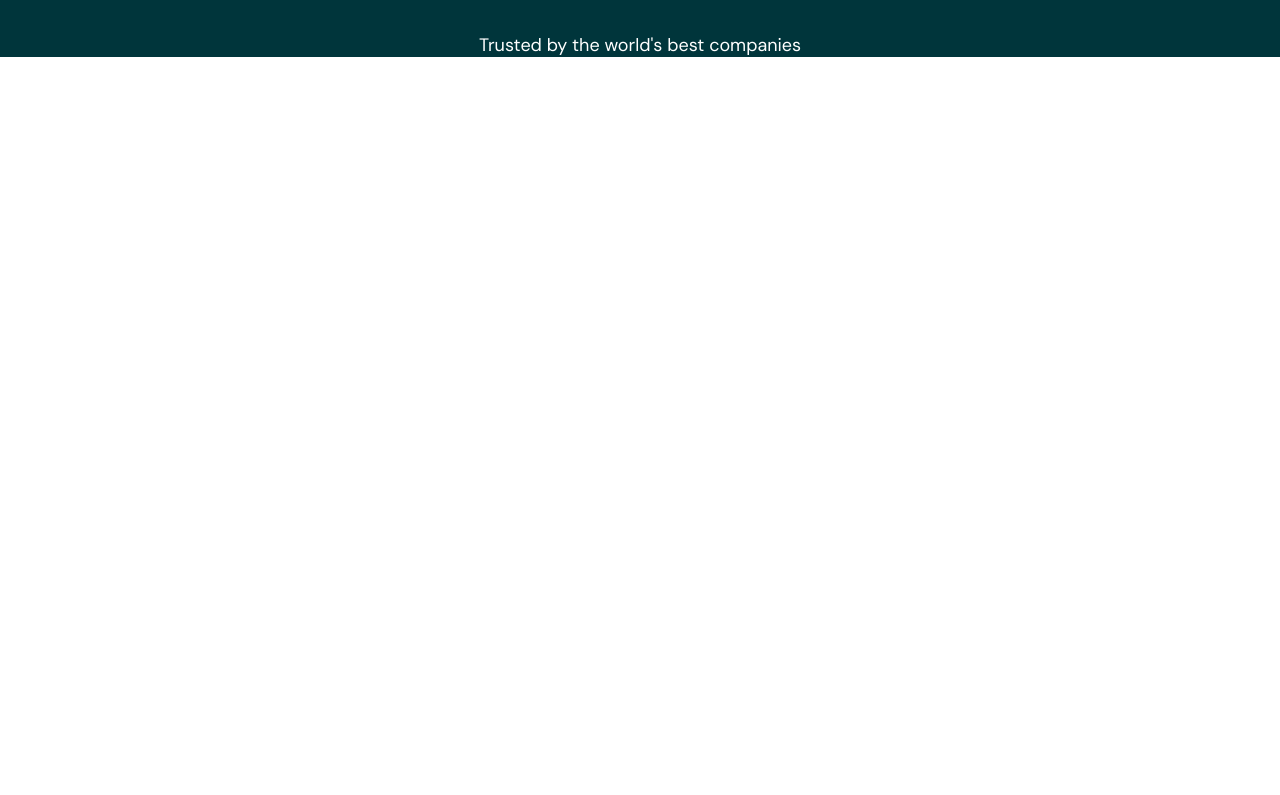
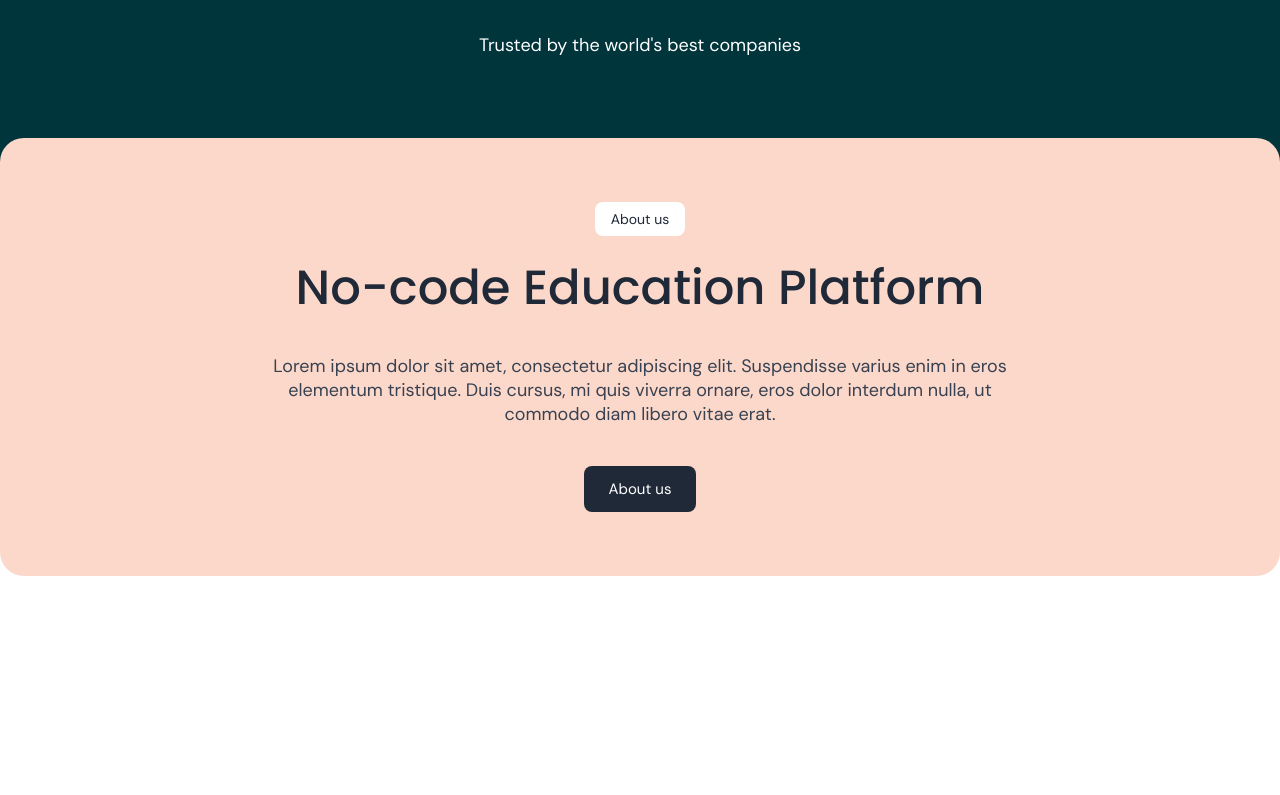
Before and after one commit to RakhmetovNurbolat/Learn-HTML-CSS-SCSS-FLEXBOX-GRID-VITE, a plain HTML site: page frist-maket/index.html in a window 1280 px wide. Shown: the part 832-1627 px from the top of the page. Before the commit the page ends 989 px from the top, so only its background shows below. Drawn offline with Linux system fonts and the light colour scheme; files whose address does not match are found by name.

Commit message:
create section-two

```diff
--- a/frist-maket/index.html
+++ b/frist-maket/index.html
@@ -48,6 +48,7 @@
      <!-- header end -->
 
      <main class="main">
+        <!-- content start -->
         <section class="section">
             <div class="container">
                 <div class="content">
@@ -102,7 +103,22 @@
                 </div>
             </div>
         </section>
+        <!-- content end -->
         <p class="main__title">Trusted by the world's best companies</p>
+        <!-- section about -->
+        <div class="about-bg">
+            <div class="container">
+                <section class="about">
+                    <a class="about__us" href="#">About us</a>
+                    <h2 class="about__h2">No-code Education Platform</h2>
+                    <p class="about__text">
+                        Lorem ipsum dolor sit amet, consectetur adipiscing elit. Suspendisse varius enim in eros elementum tristique. Duis cursus, mi quis viverra ornare, eros dolor interdum nulla, ut commodo diam libero vitae erat.
+                    </p>
+                    <a class="about__link" href="#">About us</a>
+                </section>
+            </div>
+        </div>
+
      </main>
 
 </body>
--- a/frist-maket/style.css
+++ b/frist-maket/style.css
@@ -5,7 +5,6 @@
 }
 
 body{
-    font-family: "Poppins", sans-serif;
     font-family: "DM Sans", sans-serif;
 }
 
@@ -209,5 +208,49 @@ a{
     text-align: center;
     font-size: 18px;
     color: #fff;
-    margin-bottom: 100px;
+    margin-bottom: 300px;
 }
+
+/* section about start */
+.about-bg{
+    background-color: white;
+}
+.about {
+    background-color: #FCD8CA;
+    padding: 64px 256px;
+    border-radius: 24px;
+    text-align: center;
+    transform: translateY(-50%);
+}
+
+.about__us{
+    display: inline-block;
+    background-color: #fff;
+    border-radius: 8px;
+    padding: 8px 16px;
+    color: #1F2937;
+    font-size: 14px;
+    margin-bottom: 16px;
+}
+
+.about__h2 {
+    font-family: "Poppins", sans-serif;
+    font-size: 48px;
+    color: #1F2937;
+    margin-bottom: 30px;
+    font-weight: 500;
+}
+.about__text {
+    font-size: 18px;
+    color: #374151;
+    margin-bottom: 40px;
+}
+.about__link {
+    display: inline-block;
+    background-color: #1F2937;
+    font-size: 15px;
+    border-radius: 8px;
+    padding: 13px 25px;
+    color: #fff;
+}
+/* section about end */
```
